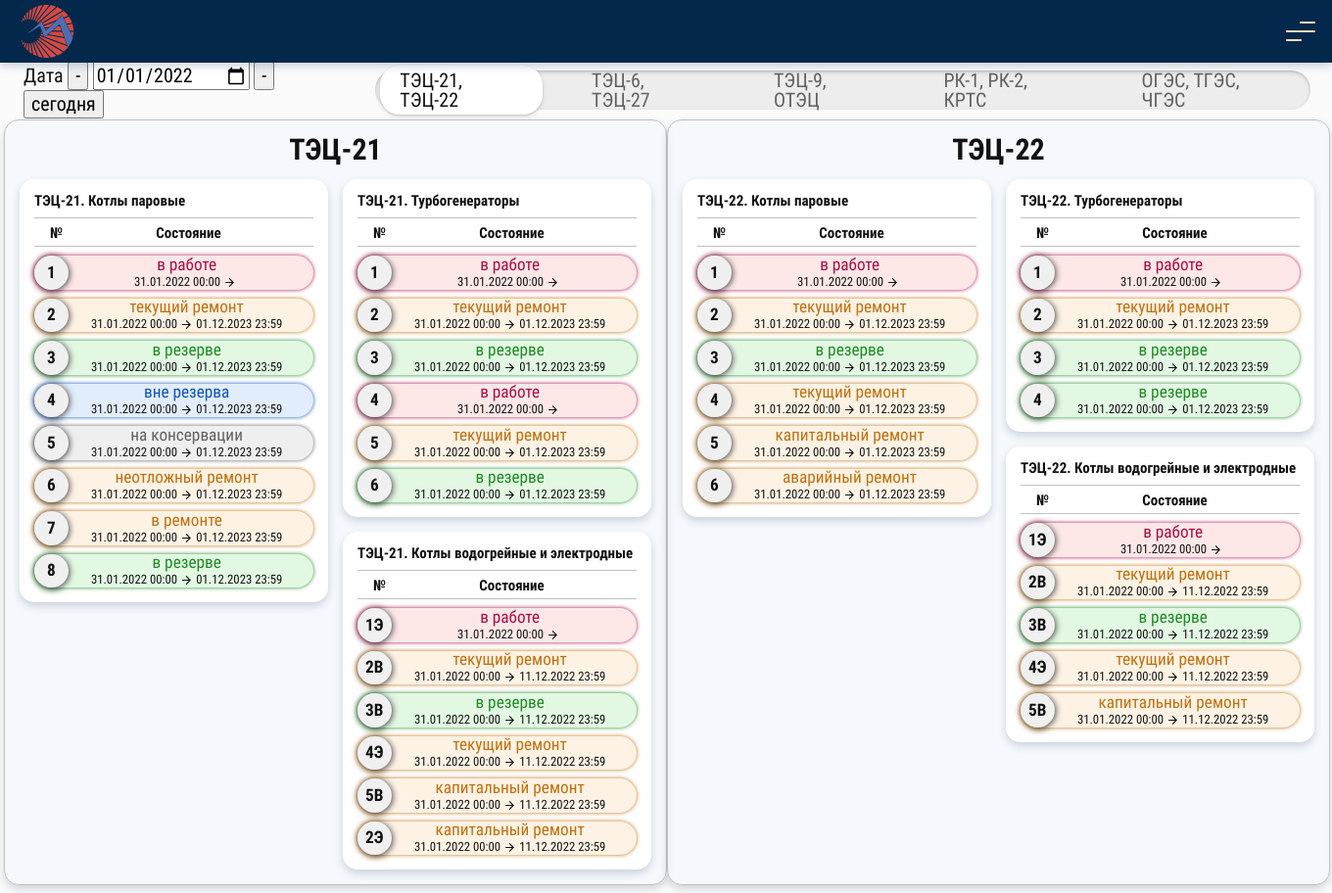
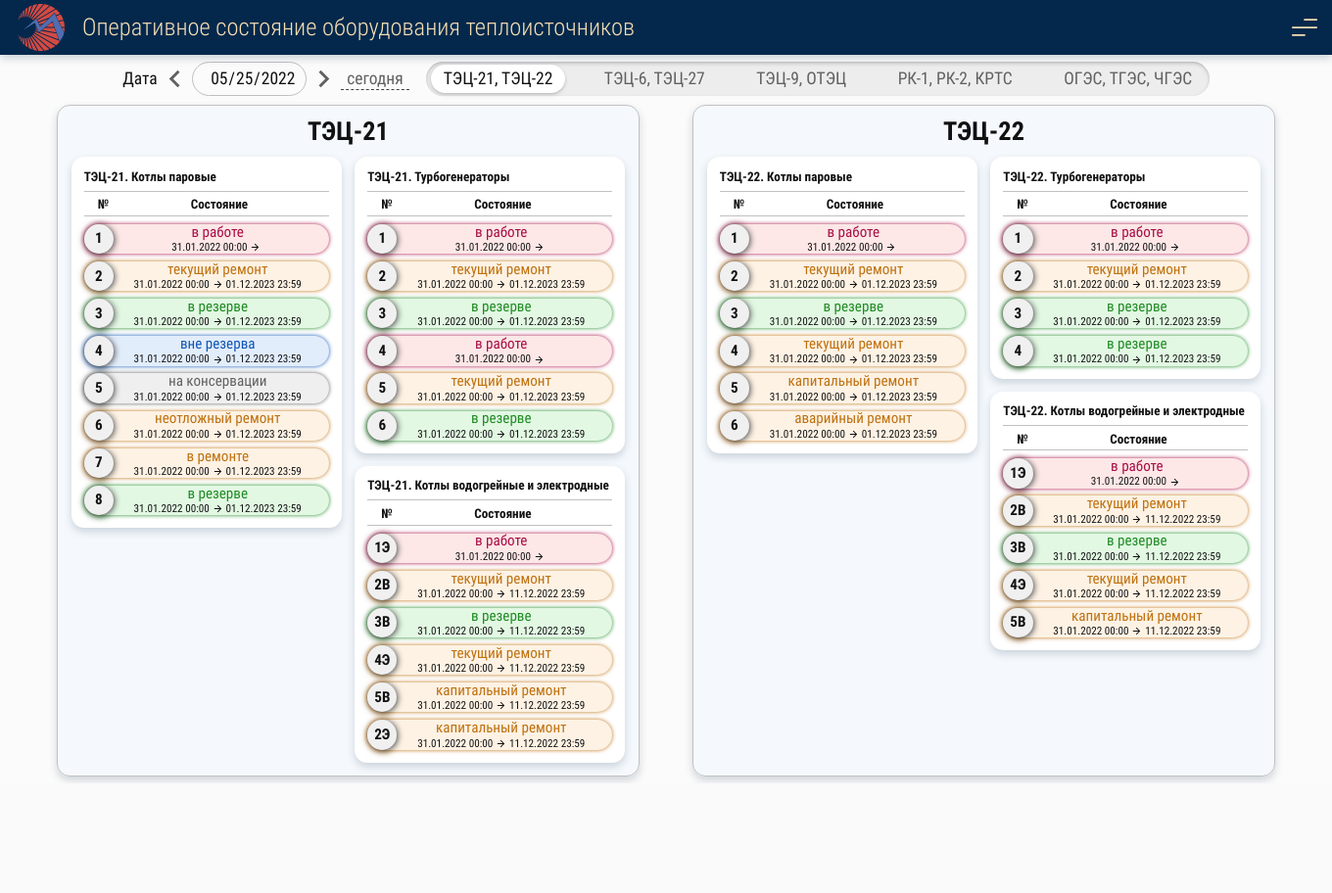
Before and after one commit to localbody/ipb, a PHP site: page /equipment.html in a window 1360 px wide. Shown: the whole page at 98% size. After the commit the page ends 799 px from the top, so only its background shows below. Run offline with PHP 8.4, Linux system fonts and the light colour scheme.

Commit message:
equipment.html modificate 2022-05-25 14:44

```diff
--- a/css/equipment.css
+++ b/css/equipment.css
@@ -33,7 +33,8 @@
 .links__objects-link {
   color: var(--text-grey);
   border-radius: 1em;
-  padding: 0.25em 1em;
+  padding: 0.25em 0.75em;
+  transition: all 0.3s ease;
 }
 
 .links__objects-link--active {
@@ -47,19 +48,11 @@
   text-decoration: none;
 }
 
-.links__objects-link--active {
-}
-
 .objects {
   display: grid;
   grid-template-columns: repeat(2, min-content);
   justify-content: space-evenly;
-  font-size: 15px;
-}
-
-@media screen and (max-width: 1280px) {
-  .objects {
-  }
+  font-size: 0.94em;
 }
 
 .object {
@@ -68,12 +61,6 @@
   border: 1px solid var(--border-grey);
   background-color: var(--energo-lightblue);
   box-shadow: 0px 4px 8px 0px var(--shadow);
-}
-
-@media screen and (max-width: 1280px) {
-  .object {
-    /* width: 100%; */
-  }
 }
 
 .object__title {
@@ -232,3 +219,38 @@
   display: grid;
   gap: 1em;
 }
+
+.links__date-controls {
+  display: flex;
+  align-items: center;
+  height: 100%;
+}
+
+#links__date-input-main {
+  background-color: transparent;
+  border: 1px solid var(--border-grey);
+  border-radius: 1em;
+  padding-left: 1em;
+  height: 100%;
+}
+
+.links__date-minus,
+.links__date-plus {
+  width: 2em;
+  height: 2em;
+  background-position: center;
+  background-size: contain;
+}
+
+.links__date-minus {
+  background-image: url(../images/arrow-left-bracket.svg);
+}
+
+.links__date-plus {
+  background-image: url(../images/arrow-right-bracket.svg);
+}
+
+.links__date-today {
+  color: var(--text-grey);
+  border-bottom: 1px dashed var(--border-darkgrey);
+}
--- a/css/main.css
+++ b/css/main.css
@@ -61,6 +61,23 @@
   background-color: var(--background-body);
 }
 
+input[type='checkbox'],
+input[type='radio'],
+input[type='date'],
+label {
+  cursor: pointer;
+}
+
+input[type='date'] {
+  color: var(--text-black);
+}
+
+input[type='date']::-webkit-inner-spin-button,
+input[type='date']::-webkit-calendar-picker-indicator {
+  display: none;
+  -webkit-appearance: none;
+}
+
 .font--small {
   font-size: 0.75em;
 }
@@ -84,6 +101,12 @@
   padding-left: 0.25em;
   padding-right: 0.25em;
   padding-bottom: 0.5em;
+}
+
+@media (max-width: 1440px) {
+  .page {
+    font-size: 14px;
+  }
 }
 
 .page--with-menubar {
--- a/equipment.html
+++ b/equipment.html
@@ -9,13 +9,16 @@
     <link rel="stylesheet" href="css/normalize.css" />
     <link rel="stylesheet" href="css/main.css" />
     <link rel="stylesheet" href="css/equipment.css" />
-    <title>Document</title>
+    <title>Оперативное состояние оборудования теплоисточников</title>
   </head>
 
   <body>
     <div class="page page--with-menubar">
       <div class="menubar">
         <a href="index.html" class="logo"></a>
+        <h1 class="menubar__title">
+          Оперативное состояние оборудования теплоисточников
+        </h1>
         <button class="button popup__opener"></button>
 
         <div class="popup">
@@ -98,27 +101,43 @@
         <div class="links">
           <div class="links__date-controls">
             <span>Дата</span>
-            <button id="links__date-minis" class="links__date-minis">-</button>
+            <button
+              id="links__date-minus"
+              class="button links__date-minus"
+            ></button>
             <input
               id="links__date-input-main"
               class="links__date-input"
               type="date"
-              value="2022-01-01"
               required
             />
-            <button id="links__date-plus" class="links__date-plus">-</button>
-            <button id="links__date-today" class="links__date-today">
+            <button
+              id="links__date-plus"
+              class="button links__date-plus"
+            ></button>
+            <button id="links__date-today" class="button links__date-today">
               сегодня
             </button>
           </div>
           <div class="links__objects">
-            <a class="links__objects-link links__objects-link--active" href=""
-              >ТЭЦ-21, ТЭЦ-22</a
+            <button
+              class="button links__objects-link links__objects-link--active"
+              href=""
             >
-            <a class="links__objects-link" href="">ТЭЦ-6, ТЭЦ-27</a>
-            <a class="links__objects-link" href="">ТЭЦ-9, ОТЭЦ</a>
-            <a class="links__objects-link" href="">РК-1, РК-2, КРТС</a>
-            <a class="links__objects-link" href="">ОГЭС, ТГЭС, ЧГЭС</a>
+              ТЭЦ-21, ТЭЦ-22
+            </button>
+            <button class="button links__objects-link" href="">
+              ТЭЦ-6, ТЭЦ-27
+            </button>
+            <button class="button links__objects-link" href="">
+              ТЭЦ-9, ОТЭЦ
+            </button>
+            <button class="button links__objects-link" href="">
+              РК-1, РК-2, КРТС
+            </button>
+            <button class="button links__objects-link" href="">
+              ОГЭС, ТГЭС, ЧГЭС
+            </button>
           </div>
         </div>
         <div class="objects">
@@ -1243,5 +1262,6 @@
     </div>
 
     <script src="js/main.js"></script>
+    <script src="js/equipment.js"></script>
   </body>
 </html>
--- a/js/main.js
+++ b/js/main.js
@@ -5,6 +5,20 @@
 const popupBody = document.querySelector('.popup__body')
 const columnsExpanded = document.querySelector('.columns--expanded')
 const showAllColumns = document.getElementById('showAllColumns')
+
+function dateFormat(date, format = 'YYYYMMDD') {
+  let result = ''
+  if (format == 'YYYYMMDD') {
+    result =
+      date.getFullYear().toString() +
+      '-' +
+      (date.getMonth() + 1).toString().padStart(2, '0') +
+      '-' +
+      date.getDate().toString().padStart(2, '0')
+  }
+
+  return result
+}
 
 if (columnsExpanded) {
   // найдем колонки для скрытия/открытия
```
Also changed, not shown: js/equipment.js (added, +69 -0 lines), shutdowns.html (+5 -4 lines), images/arrow-left-bracket.svg (added), images/arrow-left-circle.svg (added), images/arrow-right-bracket.svg (added), images/arrow-right-circle.svg (added).
